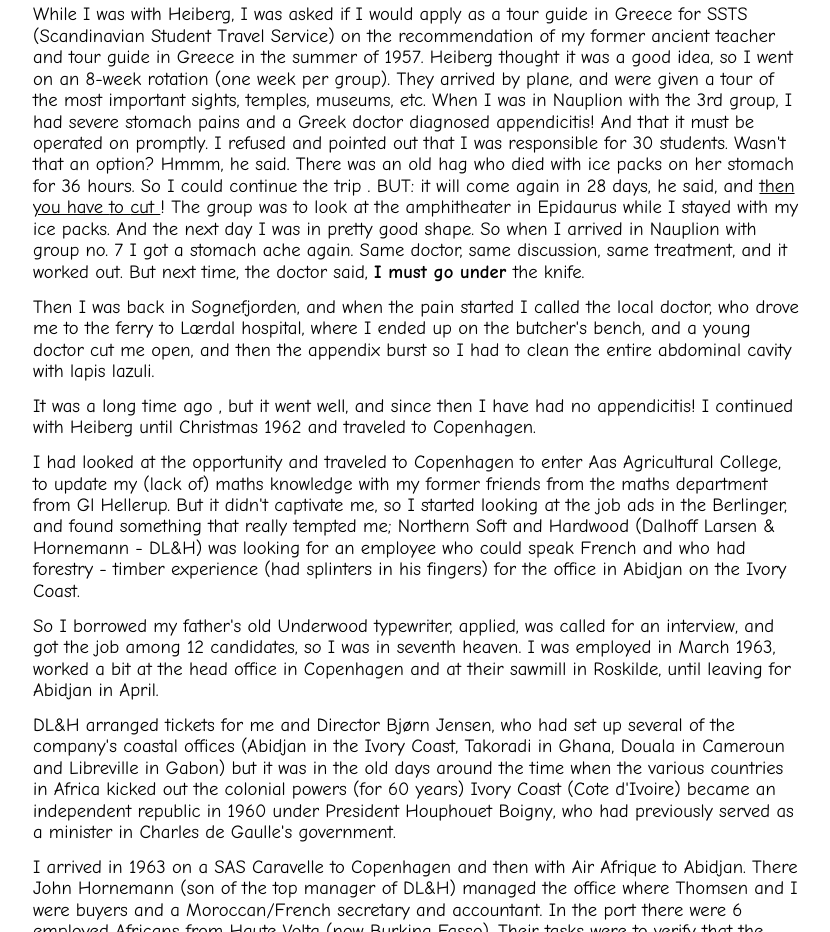
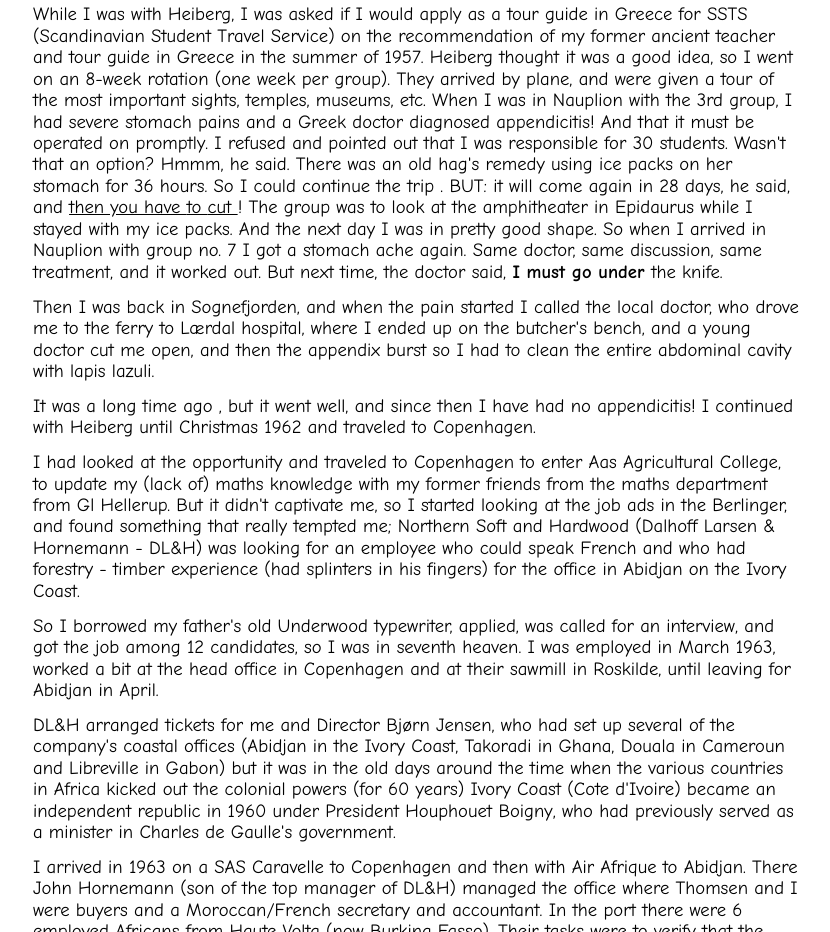
Before and after one commit to mogsie/torstenm, a plain HTML site: page eng.htm in a window 1280 px wide. Shown: the part 9411-10343 px from the top of the page, without its empty margins (223-1053 px from the left). Drawn offline with Linux system fonts and the light colour scheme.

Commit message:
old hag who died?

```diff
--- a/eng.htm
+++ b/eng.htm
@@ -1033,12 +1033,8 @@ line-height:115%;font-family:"Comic Sans MS"'>be operated on promptly. I
 refused and </span><span style='font-size:14.0pt;line-height:115%;font-family:
 "Comic Sans MS"'>pointed </span><span style='font-size:14.0pt;line-height:115%;
 font-family:"Comic Sans MS"'>out that I was responsible for 30 students. Wasn't
-that an option? Hmmm, he said. There was an old hag </span><span
-style='font-size:14.0pt;line-height:115%;font-family:"Comic Sans MS"'>who </span><span
-style='font-size:14.0pt;line-height:115%;font-family:"Comic Sans MS"'>died with
-ice packs on her </span><span style='font-size:14.0pt;line-height:115%;
-font-family:"Comic Sans MS"'>stomach </span><span style='font-size:14.0pt;
-line-height:115%;font-family:"Comic Sans MS"'>for 36 hours. So I could continue
+that an option? Hmmm, he said. There was an old hag's remedy using
+ice packs on her stomach for 36 hours. So I could continue
 the trip </span><span style='font-size:14.0pt;line-height:115%;font-family:
 "Comic Sans MS"'>. </span><span style='font-size:14.0pt;line-height:115%;
 font-family:"Comic Sans MS"'>BUT: it will come again in 28 days, he said, and <u>then
```
